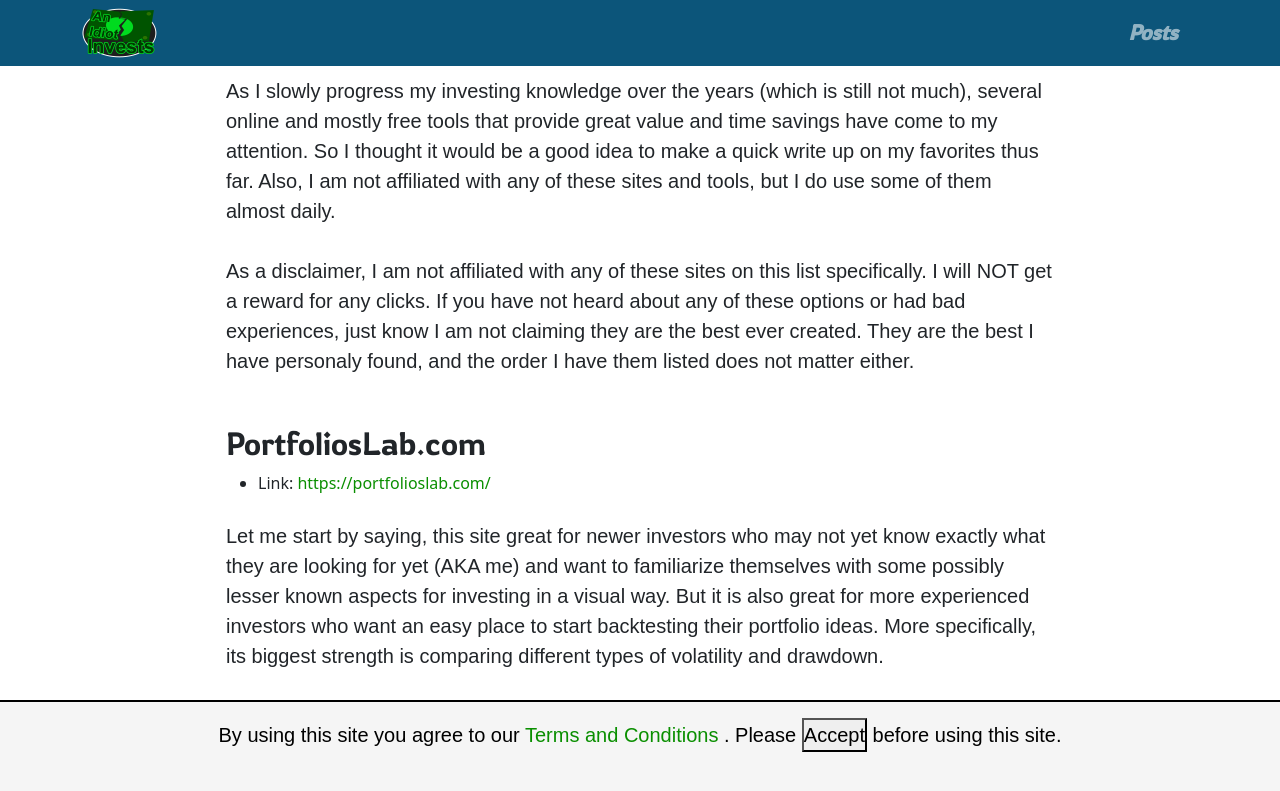
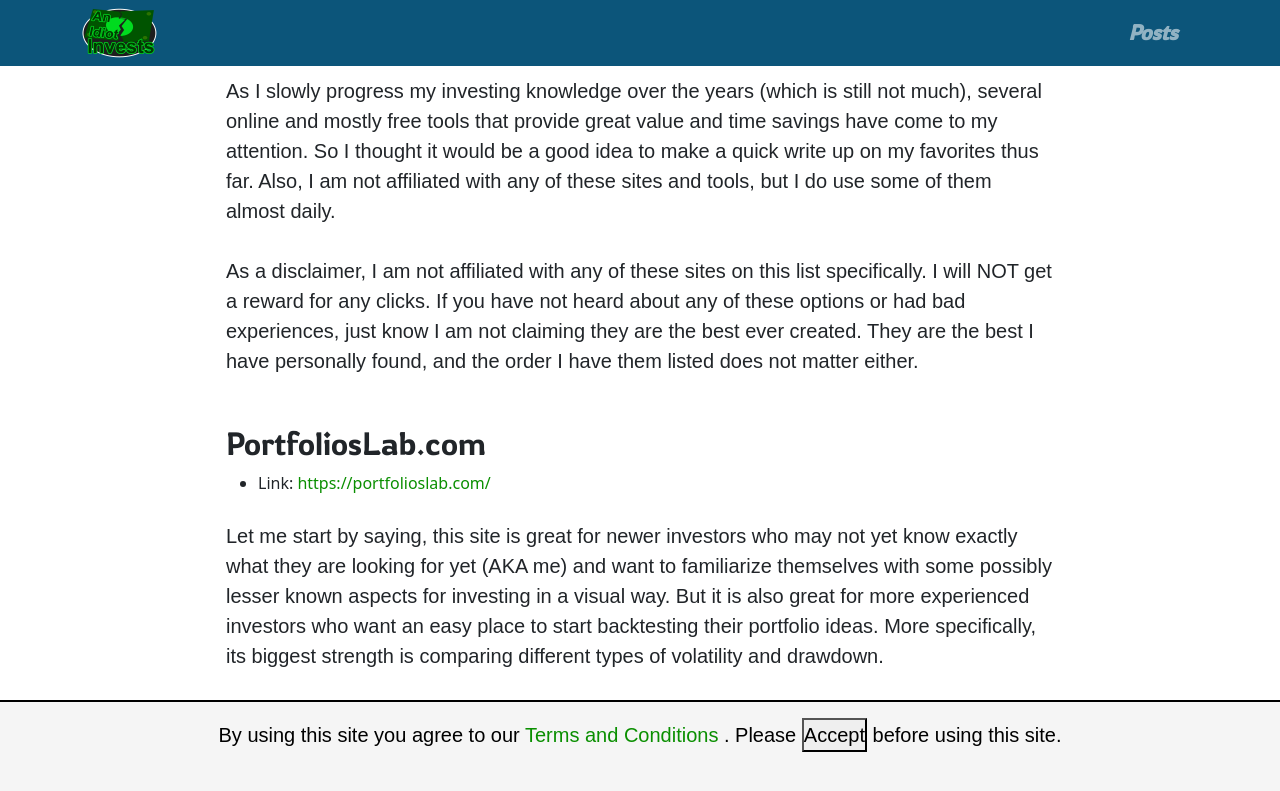
Before and after one commit to AnIdiotInvests/anidiotinvests.github.io, a Jekyll site: the page built from _posts/2022-02-14-the-best-investing-research-tools-i-have-found-so-far.md, in a window 1280 px wide and 900 px high, scrolled down 857 px. Shown: the top 791 px of the window. Built offline with Jekyll 4.4.1, drawn with Linux system fonts in a browser that asks for light colours.

Commit message:
minor posts update

```diff
--- a/_posts/2022-02-14-the-best-investing-research-tools-i-have-found-so-far.md
+++ b/_posts/2022-02-14-the-best-investing-research-tools-i-have-found-so-far.md
@@ -18,12 +18,12 @@
 
 As I slowly progress my investing knowledge over the years (which is still not much), several online and mostly free tools that provide great value and time savings have come to my attention. So I thought it would be a good idea to make a quick write up on my favorites thus far. Also, I am not affiliated with any of these sites and tools, but I do use some of them almost daily.
 
-As a disclaimer, I am not affiliated with any of these sites on this list specifically. I will NOT get a reward for any clicks. If you have not heard about any of these options or had bad experiences, just know I am not claiming they are the best ever created. They are the best I have personaly found, and the order I have them listed does not matter either.
+As a disclaimer, I am not affiliated with any of these sites on this list specifically. I will NOT get a reward for any clicks. If you have not heard about any of these options or had bad experiences, just know I am not claiming they are the best ever created. They are the best I have personally found, and the order I have them listed does not matter either.
 
 ## PortfoliosLab.com
 - Link: <a href="https://portfolioslab.com/">https://portfolioslab.com/</a>
 
-Let me start by saying, this site great for newer investors who may not yet know exactly what they are looking for yet (AKA me) and want to familiarize themselves with some possibly lesser known aspects for investing in a visual way. But it is also great for more experienced investors who want an easy place to start backtesting their portfolio ideas. More specifically, its biggest strength is comparing different types of volatility and drawdown.
+Let me start by saying, this site is great for newer investors who may not yet know exactly what they are looking for yet (AKA me) and want to familiarize themselves with some possibly lesser known aspects for investing in a visual way. But it is also great for more experienced investors who want an easy place to start backtesting their portfolio ideas. More specifically, its biggest strength is comparing different types of volatility and drawdown.
 
 ## PortfolioVisualizer.com
 - Link: <a href="https://www.portfoliovisualizer.com/">https://www.portfoliovisualizer.com/</a>
```
